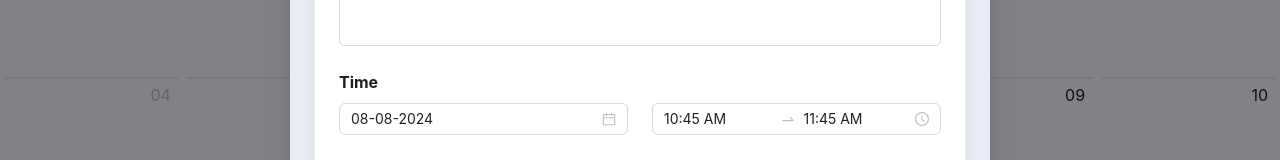
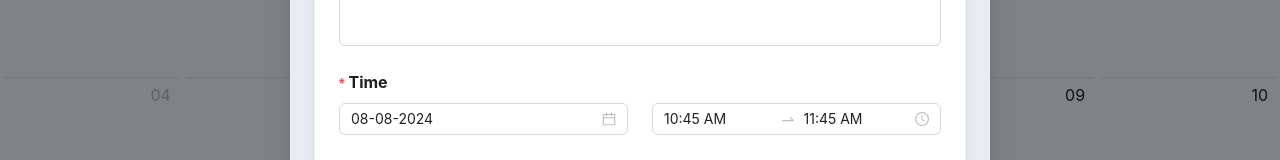
Before and after one commit to khoidh24/calendar-renewed, a React (Vite) app: page / in a window 1280 px wide. Both pictures are taken after a click on the element "08". Shown: the part 251-411 px from the top of the page. Built offline with nearby package versions, Linux system fonts and the light colour scheme.

Commit message:
fix start time and end time not be equal

```diff
--- a/src/components/form/FormFields.tsx
+++ b/src/components/form/FormFields.tsx
@@ -67,7 +67,7 @@ const FormFields: React.FC<FormFieldsProps> = ({ field, form, viewCard }) => {
 			)}
 			{renderField(
 				'startDate',
-				<Form.Item label='Time' className='mb-0'>
+				<Form.Item label='Time' className='mb-0' required={true}>
 					<Row gutter={24}>
 						<Col xs={24} sm={12}>
 							<Form.Item
@@ -114,6 +114,9 @@ const FormFields: React.FC<FormFieldsProps> = ({ field, form, viewCard }) => {
 														.minute(dayjs(value[0]).minute())
 													if (startDateTime.isBefore(dayjs())) {
 														return Promise.reject('Start time must be after current time')
+													}
+													if (dayjs(value[0]).isSame(dayjs(value[1]), 'minute')) {
+														return Promise.reject('Start time must be before end time')
 													}
 												}
 												return Promise.resolve()
```
